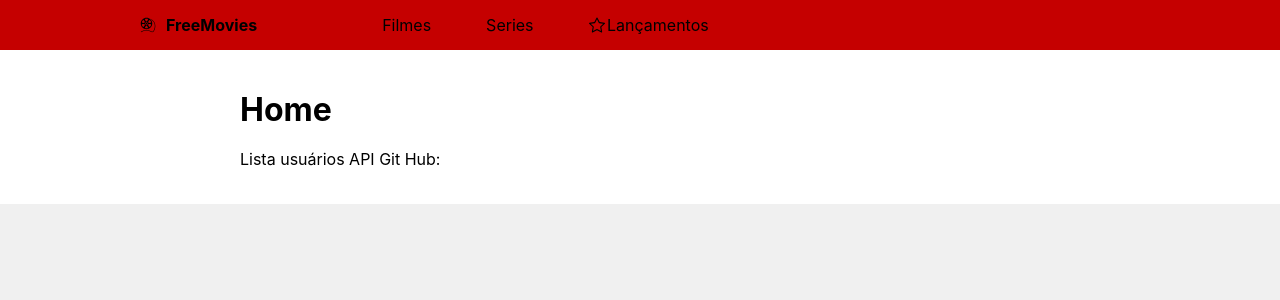
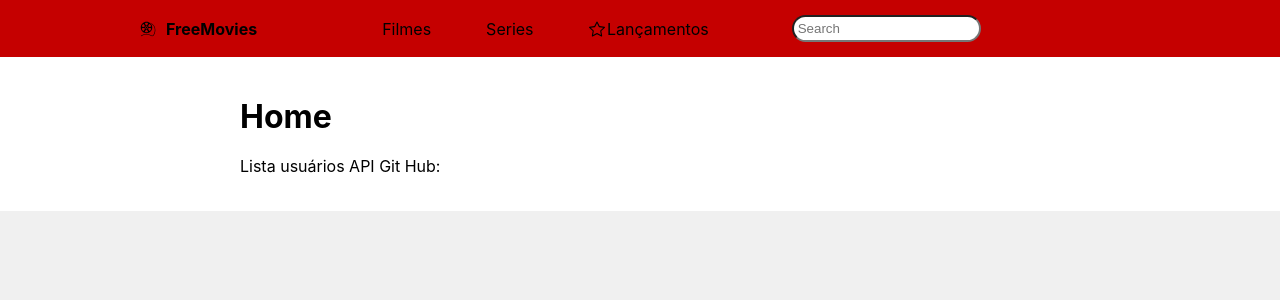
Before and after one commit to MicaLari/projetoweb3-react, a React (Create React App) app: page / in a window 1280 px wide. Shown: the top 300 px of the page. Built offline with nearby package versions, Linux system fonts and the light colour scheme.

Commit message:
Creation de Form

```diff
--- a/src/components/Header.css
+++ b/src/components/Header.css
@@ -55,3 +55,10 @@
 .Header .container nav ul li a.active{
     color: #000000
 }
+
+.Header .container .search .form-control      {
+    color: #000000;
+    margin: 0 0 0 83px;
+    border-radius: 19px;
+    padding: 4px;
+}
--- a/src/components/Header.js
+++ b/src/components/Header.js
@@ -3,6 +3,7 @@ import {GiFilmSpool as Film} from 'react-icons/gi'
 import { NavLink, Link } from 'react-router-dom'
 import { BsStar as Estrela } from "react-icons/bs";
 // import Button from 'react-bootstrap/Button';
+import Form from 'react-bootstrap/Form';
 
 const Header = () => {
   return (
@@ -16,12 +17,19 @@ const Header = () => {
           </Link>
           <nav>
             <ul>
-
               <li><NavLink to='/filmes' end>Filmes</NavLink></li>
               <li><NavLink to='/series' end>Series</NavLink></li>
-              <li><Estrela className='icon-type'/>   <NavLink to='/lancamentos' end>Lançamentos</NavLink></li>
+              <li><Estrela className='icon-type'/>   <NavLink to='/lancamentos' end>Lançamentos</NavLink> </li>
             </ul>
           </nav>
+          <Form className="search">
+            <Form.Control
+              type="search"
+              placeholder="Search"
+              className="me-2"
+              aria-label="Search"
+            />
+          </Form>
         </div>
     </div>
 
```
